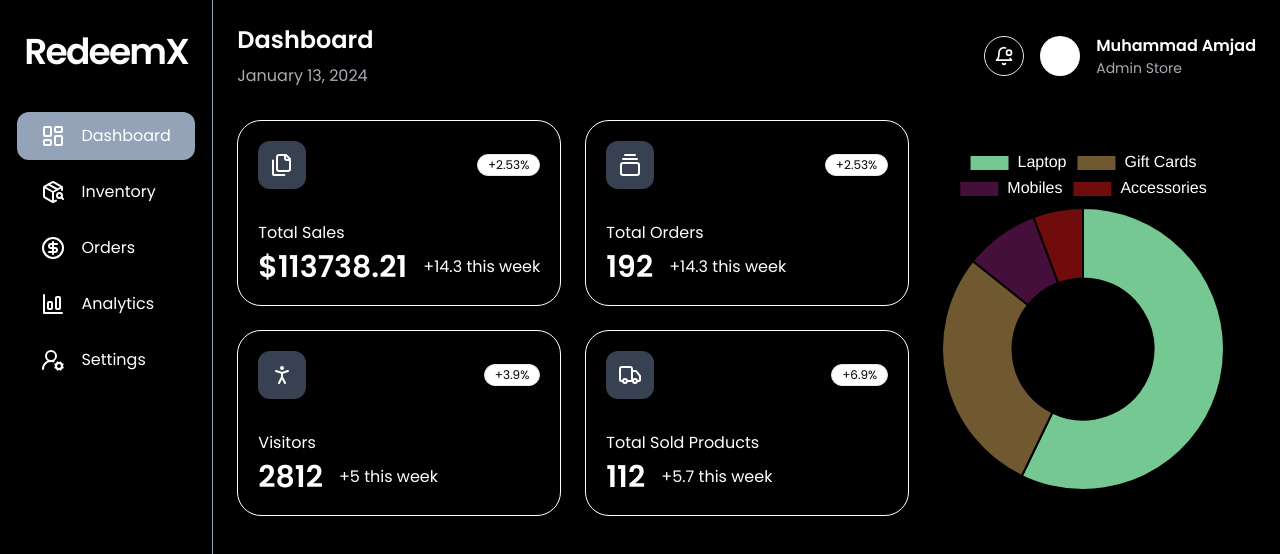
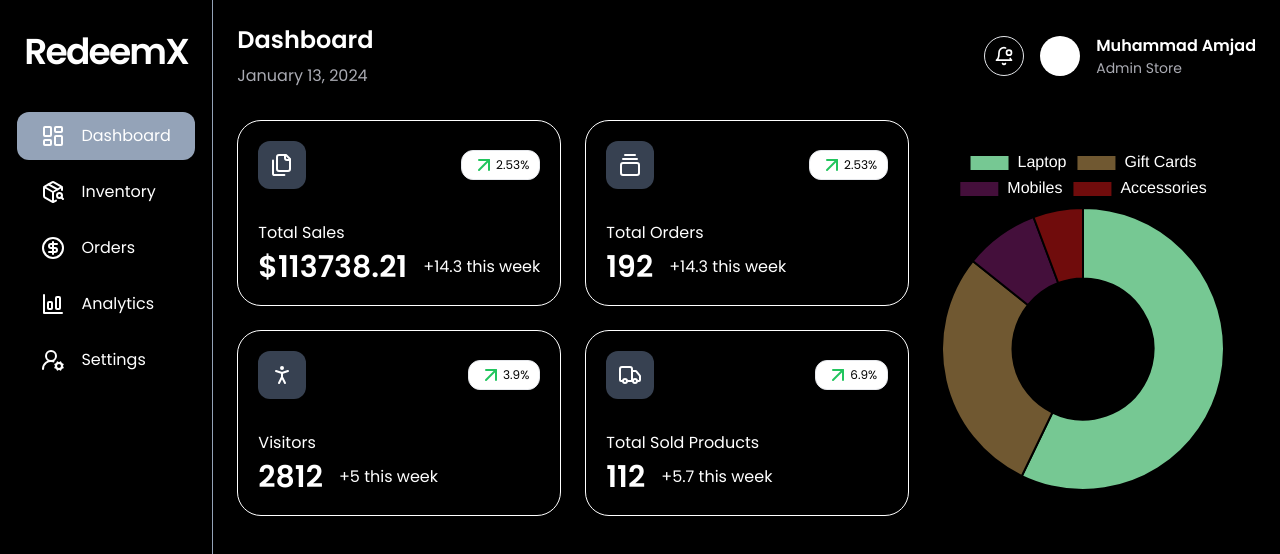
Before and after one commit to devvMuhammad/admin-redeemx, a Next.js app: page / in a window 1280 px wide. Shown: the top 554 px of the page. Built offline with nearby package versions, Linux system fonts and the light colour scheme.

Commit message:
added upright arrow with green color

```diff
--- a/src/components/dashboard/InfoCard.tsx
+++ b/src/components/dashboard/InfoCard.tsx
@@ -1,3 +1,4 @@
+import { ArrowDownRightIcon, ArrowUpRightIcon } from "lucide-react";
 import Badge from "../ui/Badge";
 
 type InfoCardProps = {
@@ -16,10 +17,18 @@ export default function InfoCard({
   icon,
 }: InfoCardProps) {
   return (
-    <div className="flex flex-col p-5 border border-white rounded-3xl">
+    <div className="p-5 border border-white rounded-3xl">
       <div className="flex justify-between items-center">
         <div className="bg-gray-700 p-3 rounded-xl">{icon}</div>
-        <Badge>{`+${percentage.toString()}%`}</Badge>
+        {/* <Badge>{`+${percentage}%`}</Badge> */}
+        <Badge>
+          <ArrowUpRightIcon className="text-green-500" />
+          {percentage}%
+        </Badge>
+        {/* <Badge>
+          <ArrowDownRightIcon />
+          {percentage}%
+        </Badge> */}
       </div>
       <p className="mt-8 mb-1">{info}</p>
       <div className="flex gap-4 items-center">
```
